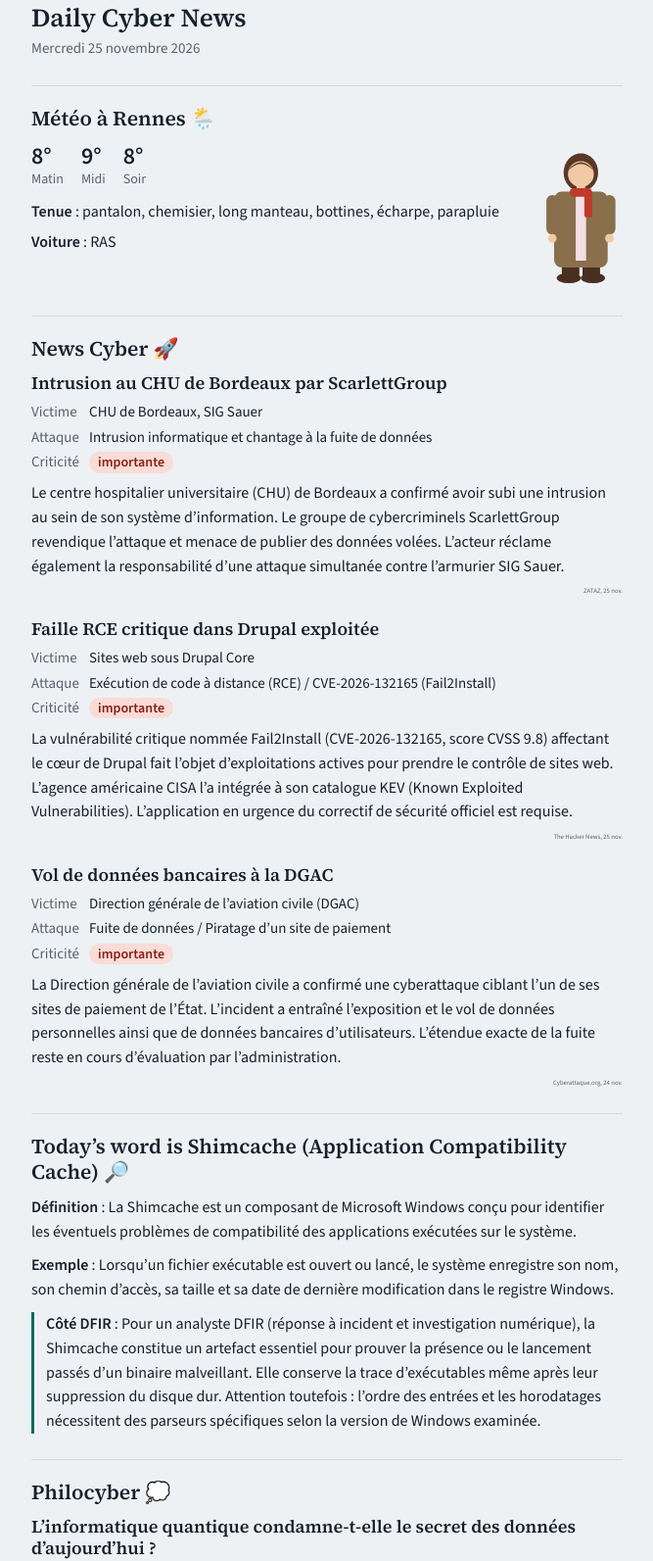
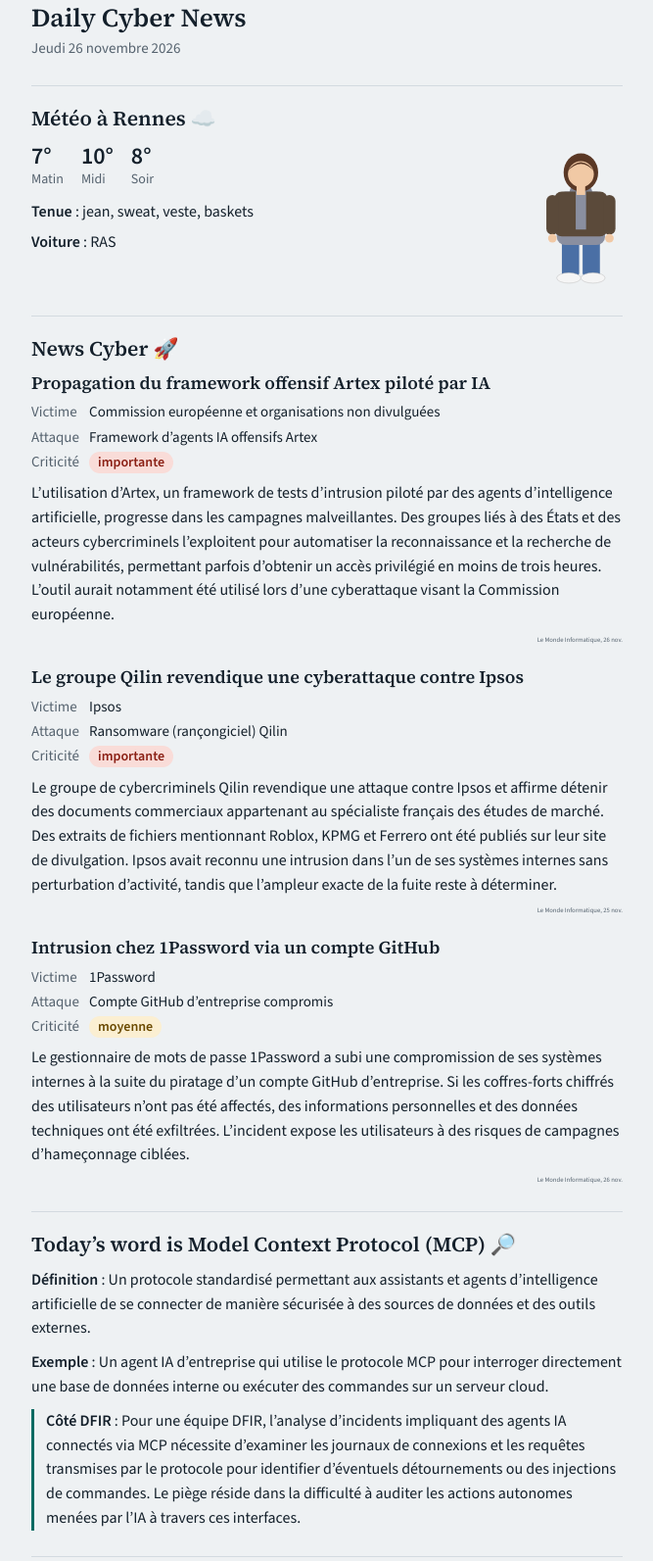
Before and after one commit to poesiane/daily-cyber-news, a plain HTML site: page docs/index.html in a window 1280 px wide. Shown: the part 17-1610 px from the top of the page at 98% size, without its empty margins (306-973 px from the left). Drawn offline with nearby package versions, Linux system fonts and the light colour scheme.

Commit message:
Daily Cyber News 2026-11-26

```diff
--- a/docs/index.html
+++ b/docs/index.html
@@ -55,68 +55,69 @@ footer{margin-top:22px;color:var(--muted);font-size:13px}
 <main>
 <header>
 <h1>Daily Cyber News</h1>
-<p class="date">Mercredi 25 novembre 2026</p>
+<p class="date">Jeudi 26 novembre 2026</p>
 </header>
 <!--BANNER--><!--/BANNER-->
 
 <section>
-<h2>Météo à Rennes 🌦️</h2>
+<h2>Météo à Rennes ☁️</h2>
 <div class="weather">
 <div class="wtxt">
-<div class="temps"><div><b>8°</b><span>Matin</span></div><div><b>9°</b><span>Midi</span></div><div><b>8°</b><span>Soir</span></div></div>
-<p class="row"><b>Tenue</b> : pantalon, chemisier, long manteau, bottines, écharpe, parapluie</p>
+<div class="temps"><div><b>7°</b><span>Matin</span></div><div><b>10°</b><span>Midi</span></div><div><b>8°</b><span>Soir</span></div></div>
+<p class="row"><b>Tenue</b> : jean, sweat, veste, baskets</p>
 <p class="row"><b>Voiture</b> : RAS</p>
 </div>
-<svg class="avatar" viewBox="292 6 96 170" role="img" aria-label="Avatar portant la tenue du jour : pantalon, chemisier, long manteau, bottines, écharpe, parapluie"><rect x="318" y="118" width="20" height="42" rx="4" fill="#3a3f4b"/><rect x="342" y="118" width="20" height="42" rx="4" fill="#3a3f4b"/><rect x="318" y="148" width="20" height="14" rx="4" fill="#4a2f20"/><rect x="342" y="148" width="20" height="14" rx="4" fill="#4a2f20"/><ellipse cx="326" cy="162" rx="14" ry="6" fill="#4a2f20"/><ellipse cx="354" cy="162" rx="14" ry="6" fill="#4a2f20"/><rect x="312" y="62" width="56" height="62" rx="10" fill="#f3dfe6"/><rect x="309" y="62" width="62" height="88" rx="9" fill="#8a6f4d"/><rect x="334" y="62" width="12" height="80" fill="#f3dfe6"/><rect x="300" y="66" width="14" height="46" rx="7" fill="#8a6f4d"/><rect x="366" y="66" width="14" height="46" rx="7" fill="#8a6f4d"/><circle cx="307" cy="116" r="5" fill="#f1c9a5"/><circle cx="373" cy="116" r="5" fill="#f1c9a5"/><ellipse cx="340" cy="40" rx="20" ry="22" fill="#5a3825"/><rect x="335" y="52" width="10" height="14" fill="#f1c9a5"/><circle cx="340" cy="42" r="15" fill="#f1c9a5"/><path d="M323 40 Q340 16 357 40 Q348 30 340 30 Q332 30 323 40Z" fill="#5a3825"/><rect x="327" y="58" width="26" height="10" rx="5" fill="#c0392b"/><rect x="344" y="64" width="9" height="28" rx="3" fill="#c0392b"/></svg>
+<svg class="avatar" viewBox="292 6 96 170" role="img" aria-label="Avatar portant la tenue du jour : jean, sweat, veste, baskets"><rect x="318" y="118" width="20" height="42" rx="4" fill="#4a6fa5"/><rect x="342" y="118" width="20" height="42" rx="4" fill="#4a6fa5"/><ellipse cx="326" cy="162" rx="14" ry="6" fill="#f5f5f5" stroke="#b5b5b5" stroke-width="0.5"/><ellipse cx="354" cy="162" rx="14" ry="6" fill="#f5f5f5" stroke="#b5b5b5" stroke-width="0.5"/><rect x="312" y="62" width="56" height="62" rx="10" fill="#8a8fa0"/><rect x="327" y="57" width="26" height="10" rx="5" fill="#7c8090"/><rect x="309" y="62" width="62" height="52" rx="9" fill="#5b4a3a"/><rect x="334" y="62" width="12" height="44" fill="#8a8fa0"/><rect x="300" y="66" width="14" height="46" rx="7" fill="#5b4a3a"/><rect x="366" y="66" width="14" height="46" rx="7" fill="#5b4a3a"/><circle cx="307" cy="116" r="5" fill="#f1c9a5"/><circle cx="373" cy="116" r="5" fill="#f1c9a5"/><ellipse cx="340" cy="40" rx="20" ry="22" fill="#5a3825"/><rect x="335" y="52" width="10" height="14" fill="#f1c9a5"/><circle cx="340" cy="42" r="15" fill="#f1c9a5"/><path d="M323 40 Q340 16 357 40 Q348 30 340 30 Q332 30 323 40Z" fill="#5a3825"/></svg>
 </div>
 </section>
 
 <section>
 <h2>News Cyber 🚀</h2>
 <article>
-<h3>Intrusion au CHU de Bordeaux par ScarlettGroup</h3>
-<dl><dt>Victime</dt><dd>CHU de Bordeaux, SIG Sauer</dd><dt>Attaque</dt><dd>Intrusion informatique et chantage à la fuite de données</dd><dt>Criticité</dt><dd><span class="crit c-i">importante</span></dd></dl>
-<p>Le centre hospitalier universitaire (CHU) de Bordeaux a confirmé avoir subi une intrusion au sein de son système d’information. Le groupe de cybercriminels ScarlettGroup revendique l’attaque et menace de publier des données volées. L’acteur réclame également la responsabilité d’une attaque simultanée contre l’armurier SIG Sauer.</p>
-<p class="src">ZATAZ, 25 nov.</p>
+<h3>Propagation du framework offensif Artex piloté par IA</h3>
+<dl><dt>Victime</dt><dd>Commission européenne et organisations non divulguées</dd><dt>Attaque</dt><dd>Framework d’agents IA offensifs Artex</dd><dt>Criticité</dt><dd><span class="crit c-i">importante</span></dd></dl>
+<p>L’utilisation d’Artex, un framework de tests d’intrusion piloté par des agents d’intelligence artificielle, progresse dans les campagnes malveillantes. Des groupes liés à des États et des acteurs cybercriminels l’exploitent pour automatiser la reconnaissance et la recherche de vulnérabilités, permettant parfois d’obtenir un accès privilégié en moins de trois heures. L’outil aurait notamment été utilisé lors d’une cyberattaque visant la Commission européenne.</p>
+<p class="src">Le Monde Informatique, 26 nov.</p>
 </article>
 
 <article>
-<h3>Faille RCE critique dans Drupal exploitée</h3>
-<dl><dt>Victime</dt><dd>Sites web sous Drupal Core</dd><dt>Attaque</dt><dd>Exécution de code à distance (RCE) / CVE-2026-132165 (Fail2Install)</dd><dt>Criticité</dt><dd><span class="crit c-i">importante</span></dd></dl>
-<p>La vulnérabilité critique nommée Fail2Install (CVE-2026-132165, score CVSS 9.8) affectant le cœur de Drupal fait l’objet d’exploitations actives pour prendre le contrôle de sites web. L’agence américaine CISA l’a intégrée à son catalogue KEV (Known Exploited Vulnerabilities). L’application en urgence du correctif de sécurité officiel est requise.</p>
-<p class="src">The Hacker News, 25 nov.</p>
+<h3>Le groupe Qilin revendique une cyberattaque contre Ipsos</h3>
+<dl><dt>Victime</dt><dd>Ipsos</dd><dt>Attaque</dt><dd>Ransomware (rançongiciel) Qilin</dd><dt>Criticité</dt><dd><span class="crit c-i">importante</span></dd></dl>
+<p>Le groupe de cybercriminels Qilin revendique une attaque contre Ipsos et affirme détenir des documents commerciaux appartenant au spécialiste français des études de marché. Des extraits de fichiers mentionnant Roblox, KPMG et Ferrero ont été publiés sur leur site de divulgation. Ipsos avait reconnu une intrusion dans l’un de ses systèmes internes sans perturbation d’activité, tandis que l’ampleur exacte de la fuite reste à déterminer.</p>
+<p class="src">Le Monde Informatique, 25 nov.</p>
 </article>
 
 <article>
-<h3>Vol de données bancaires à la DGAC</h3>
-<dl><dt>Victime</dt><dd>Direction générale de l’aviation civile (DGAC)</dd><dt>Attaque</dt><dd>Fuite de données / Piratage d’un site de paiement</dd><dt>Criticité</dt><dd><span class="crit c-i">importante</span></dd></dl>
-<p>La Direction générale de l’aviation civile a confirmé une cyberattaque ciblant l’un de ses sites de paiement de l’État. L’incident a entraîné l’exposition et le vol de données personnelles ainsi que de données bancaires d’utilisateurs. L’étendue exacte de la fuite reste en cours d’évaluation par l’administration.</p>
-<p class="src">Cyberattaque.org, 24 nov.</p>
+<h3>Intrusion chez 1Password via un compte GitHub</h3>
+<dl><dt>Victime</dt><dd>1Password</dd><dt>Attaque</dt><dd>Compte GitHub d’entreprise compromis</dd><dt>Criticité</dt><dd><span class="crit c-m">moyenne</span></dd></dl>
+<p>Le gestionnaire de mots de passe 1Password a subi une compromission de ses systèmes internes à la suite du piratage d’un compte GitHub d’entreprise. Si les coffres-forts chiffrés des utilisateurs n’ont pas été affectés, des informations personnelles et des données techniques ont été exfiltrées. L’incident expose les utilisateurs à des risques de campagnes d’hameçonnage ciblées.</p>
+<p class="src">Le Monde Informatique, 26 nov.</p>
 </article>
 </section>
 
 <section>
-<h2>Today’s word is Shimcache (Application Compatibility Cache) 🔎</h2>
-<p class="def"><b>Définition</b> : La Shimcache est un composant de Microsoft Windows conçu pour identifier les éventuels problèmes de compatibilité des applications exécutées sur le système.</p>
-<p class="def"><b>Exemple</b> : Lorsqu’un fichier exécutable est ouvert ou lancé, le système enregistre son nom, son chemin d’accès, sa taille et sa date de dernière modification dans le registre Windows.</p>
-<p class="dfir"><b>Côté DFIR</b> : Pour un analyste DFIR (réponse à incident et investigation numérique), la Shimcache constitue un artefact essentiel pour prouver la présence ou le lancement passés d’un binaire malveillant. Elle conserve la trace d’exécutables même après leur suppression du disque dur. Attention toutefois : l’ordre des entrées et les horodatages nécessitent des parseurs spécifiques selon la version de Windows examinée.</p>
+<h2>Today’s word is Model Context Protocol (MCP) 🔎</h2>
+<p class="def"><b>Définition</b> : Un protocole standardisé permettant aux assistants et agents d’intelligence artificielle de se connecter de manière sécurisée à des sources de données et des outils externes.</p>
+<p class="def"><b>Exemple</b> : Un agent IA d’entreprise qui utilise le protocole MCP pour interroger directement une base de données interne ou exécuter des commandes sur un serveur cloud.</p>
+<p class="dfir"><b>Côté DFIR</b> : Pour une équipe DFIR, l’analyse d’incidents impliquant des agents IA connectés via MCP nécessite d’examiner les journaux de connexions et les requêtes transmises par le protocole pour identifier d’éventuels détournements ou des injections de commandes. Le piège réside dans la difficulté à auditer les actions autonomes menées par l’IA à travers ces interfaces.</p>
 </section>
 
 <section>
 <h2>Philocyber 💭</h2>
-<h3>L’informatique quantique condamne-t-elle le secret des données d’aujourd’hui ?</h3>
-<p>L’émergence future des ordinateurs quantiques permettra de casser rapidement les algorithmes de chiffrement asymétrique actuels. Face à cette perspective, certains attaquants appliquent déjà la stratégie consistant à intercepter et stocker des flux chiffrés massifs pour les déchiffrer dans plusieurs années. Les partisans de la transition vers la cryptographie post-quantique affirment que le déploiement de nouveaux standards protégera les données sensibles à temps. À l’inverse, d’autres estiment que la confidentialité à long terme des échanges d’aujourd’hui est déjà irrémédiablement compromise. Sommes-nous condamnés à vivre dans un monde sans secret numérique rétroactif ?</p>
+<h3>Quand l’automatisation offensive redéfinit-elle la légitime défense numérique ?</h3>
+<p>L’émergence d’outils offensifs autonomes capables de compromettre un réseau en quelques heures bouscule la temporalité traditionnelle de la réponse à incident. Face à cette vitesse d’exécution, certains plaident pour le développement de contre-mesures automatisées et proactives, quitte à risquer des dommages collatéraux. D’autres rappellent que déléguer la riposte à des algorithmes affaiblit le contrôle humain indispensable en période de crise et complexifie l’attribution des responsabilités. Jusqu’où une organisation peut-elle automatiser sa défense sans franchir la ligne de la contre-attaque illégale ?</p>
 </section>
 
 <details>
 <summary>Historique des notions et réflexions</summary>
 <ul id="journal">
+<li>26/11/2026 — Notion : Model Context Protocol (MCP) | Réflexion : automatisation de la défense et riposte autonome</li>
 <li>25/11/2026 — Notion : Shimcache (Application Compatibility Cache) | Réflexion : Cryptographie post-quantique et confidentialité à long terme</li>
 <li>24/11/2026 — Notion : Living off the Land (LotL) | Réflexion : responsabilité d’une cyberattaque menée par une IA autonome</li>
 </ul>
 </details>
 
-<footer>Dernière mise à jour : 25 novembre 2026</footer>
+<footer>Dernière mise à jour : 26 novembre 2026</footer>
 </main>
 </body>
 </html>
--- a/docs/meta.json
+++ b/docs/meta.json
@@ -1,4 +1,4 @@
 {
-  "date": "2026-11-25",
-  "genere_le": "2026-11-25T13:26:28+01:00"
+  "date": "2026-11-26",
+  "genere_le": "2026-11-26T12:34:48+01:00"
 }
```
Also changed, not shown: data/history.json (+41 -4 lines).
